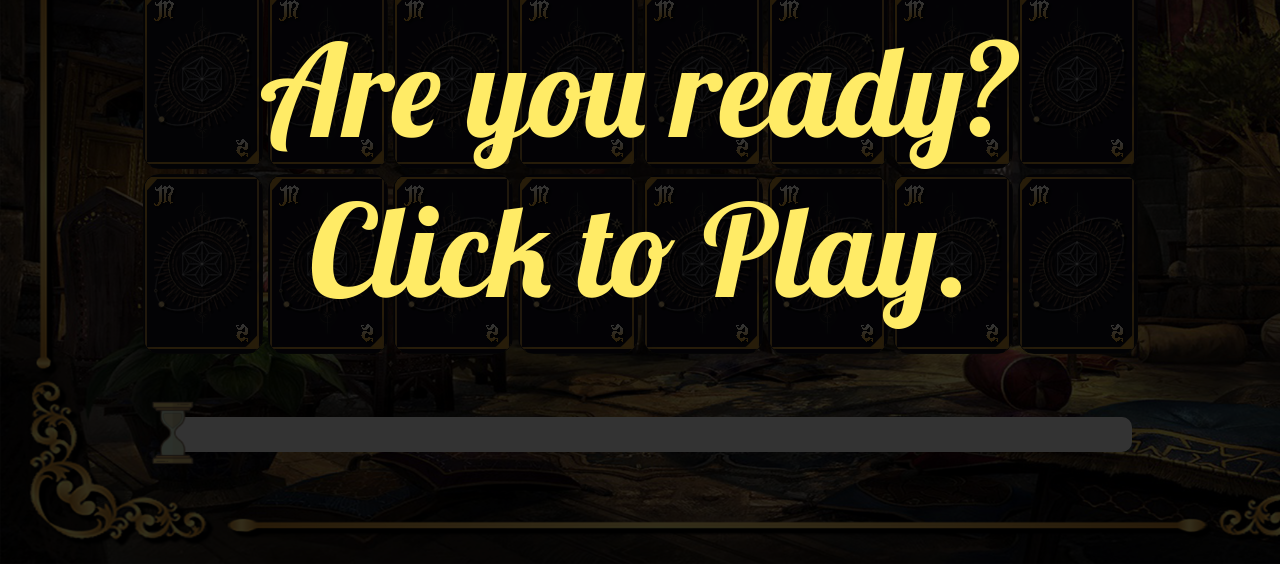
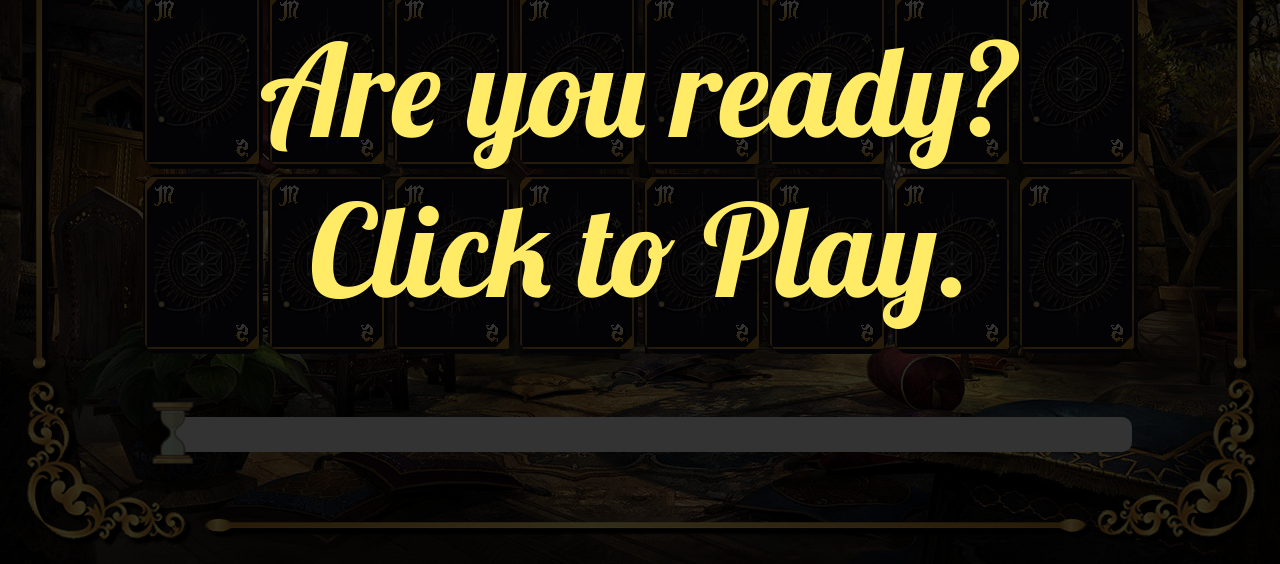
Before and after one commit to pamnana/matchingxpengmultiinwza007, a plain HTML site: page page.html in a window 1280 px wide. Shown: the part 236-800 px from the top of the page. Drawn offline with Linux system fonts and the light colour scheme.

Commit message:
Update page.css

```diff
--- a/page.css
+++ b/page.css
@@ -7,12 +7,11 @@ html{
 }
 
 body{
-    background: url("src/BGpagenew.jpg");
+    background: url("src/BGpage.jpg");
     background-repeat: no-repeat;
     background-size: cover;
-    background-clip: fixed;
+}
 
-}
 h2{
     text-align: center;
     margin-bottom: 1%;
```
